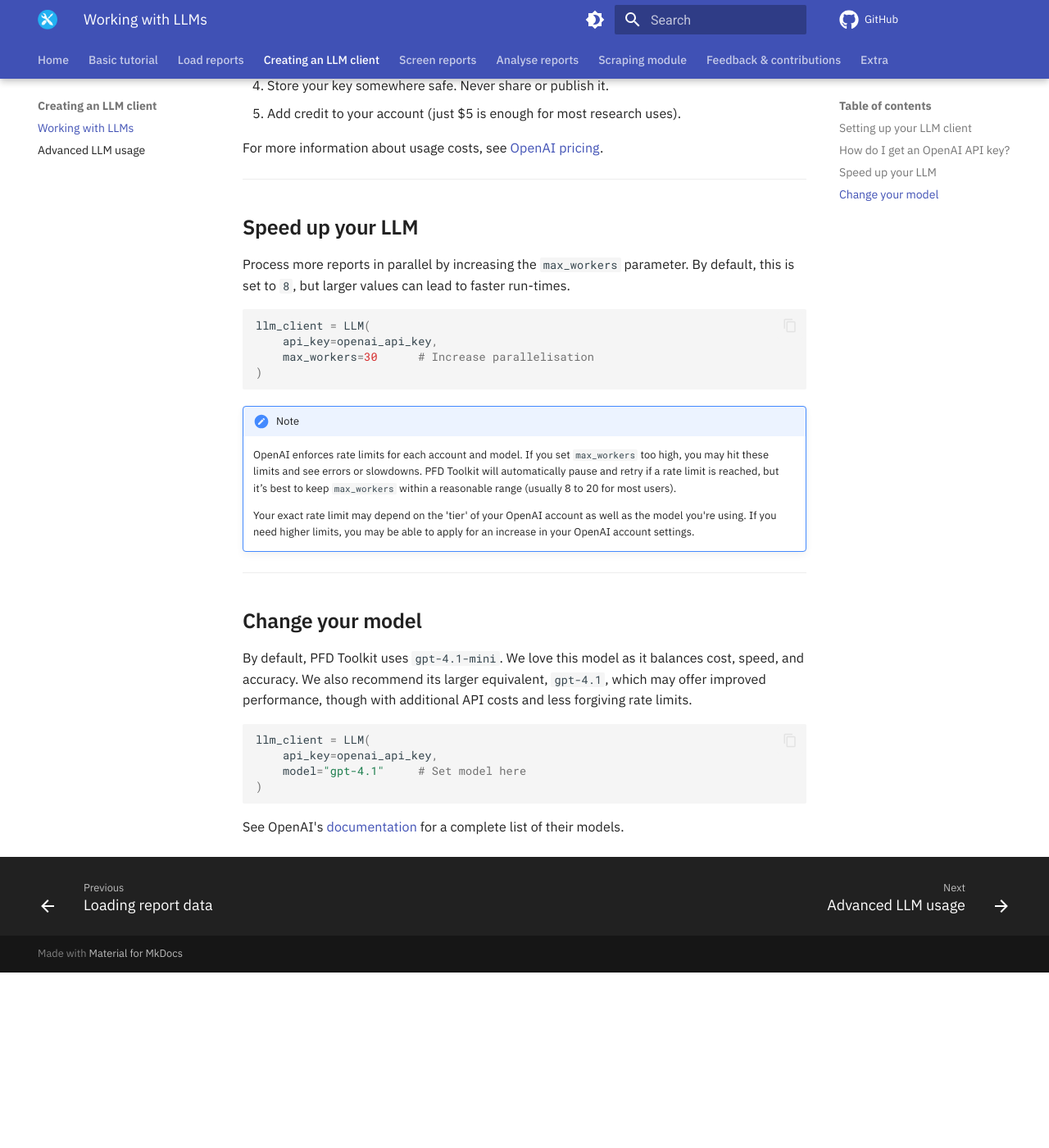
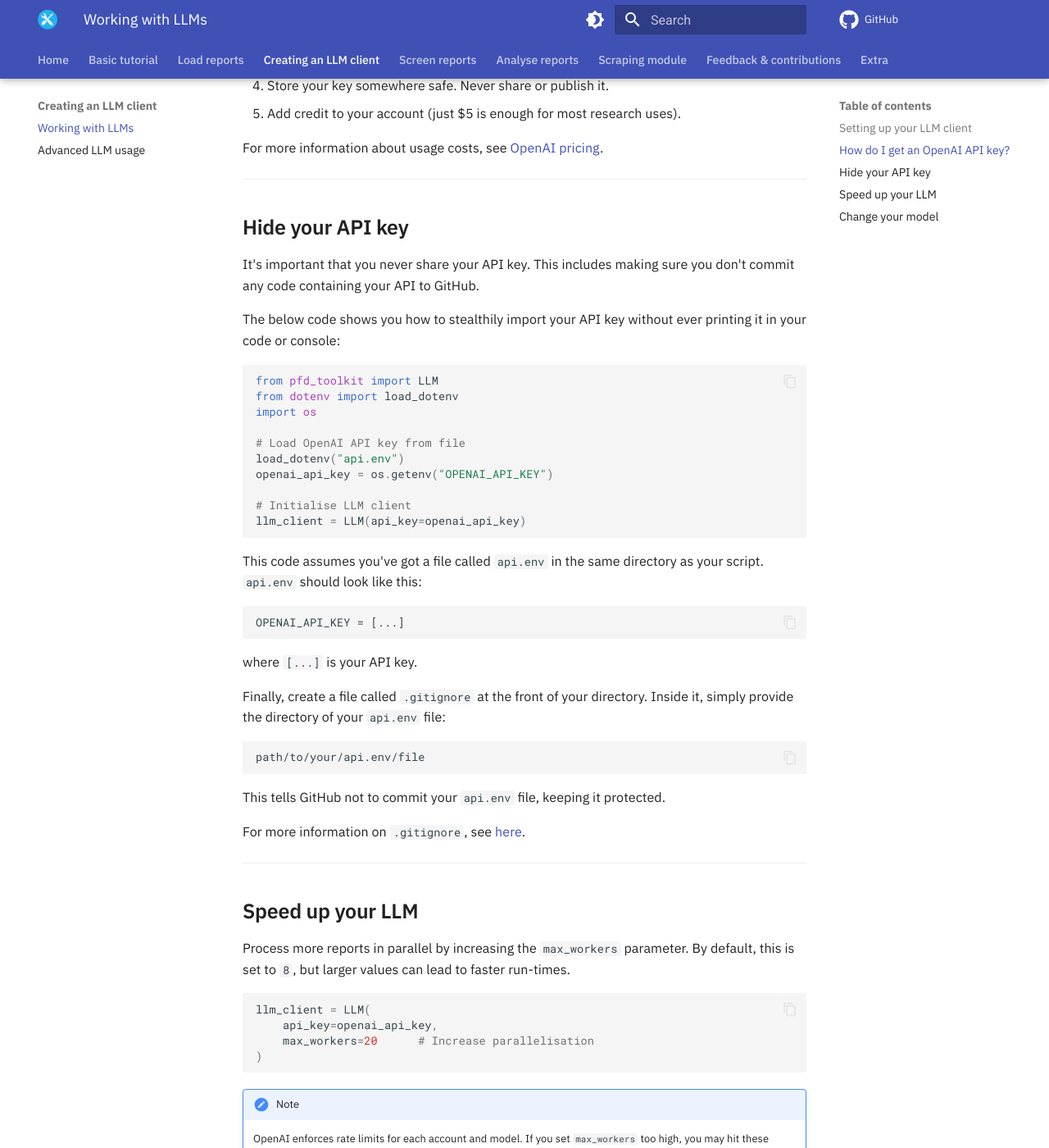
Before and after one commit to Sam-Osian/PFD-toolkit, an MkDocs documentation site: the page built from docs/llm_setup.md, in a window 1280 px wide and 1400 px high, scrolled down 952 px. Shown: the whole window at 82% size. Built offline with MkDocs 1.6.1 and Material for MkDocs 9.7.7, drawn with Linux system fonts in a browser that asks for light colours; comment, search, counter and statistics services are not loaded; before the commit the page ends 2138 px from its top, so only the background shows below that; some of the changed text lies outside the part shown.

````diff
--- a/docs/llm_setup.md
+++ b/docs/llm_setup.md
@@ -1,12 +1,12 @@
 # Creating an LLM Client
 
-PFD Toolkit uses a Large Language Model (LLM) client for advanced features. This page explains how to set up your LLM, what an API key is, and why you might need these features.
+PFD Toolkit uses a Large Language Model (LLM) client for advanced features. This page explains how to set up your LLM, including how to get an API key.
 
 ---
 
 ## Setting up your LLM client
 
-To use AI-powered features, you need to create an LLM client and supply your OpenAI API key ([how to get one below](#how-do-i-get-an-openai-api-key)). You do *not* need an LLM client to simply load report data (using `load_reports`).
+To use AI-powered features, you need to create an LLM client and supply your OpenAI API key ([how to get one below](#how-do-i-get-an-openai-api-key)). You do *not* need an LLM client to simply load report data (i.e. using `load_reports`).
 
 
 *Basic setup:*
@@ -42,6 +42,46 @@ For more information about usage costs, see [OpenAI pricing](https://openai.com/
 
 ---
 
+## Hide your API key
+
+It's important that you never share your API key. This includes making sure you don't commit any code containing your API to GitHub.
+
+The below code shows you how to stealthily import your API key without ever printing it in your code or console:
+
+```python
+from pfd_toolkit import LLM
+from dotenv import load_dotenv
+import os
+
+# Load OpenAI API key from file
+load_dotenv("api.env")
+openai_api_key = os.getenv("OPENAI_API_KEY")
+
+# Initialise LLM client
+llm_client = LLM(api_key=openai_api_key)
+```
+
+This code assumes you've got a file called `api.env` in the same directory as your script. `api.env` should look like this:
+
+```
+OPENAI_API_KEY = [...]
+```
+
+where `[...]` is your API key.
+
+Finally, create a file called `.gitignore` at the front of your directory. Inside it, simply provide the directory of your `api.env` file:
+
+```
+path/to/your/api.env/file
+```
+
+This tells GitHub not to commit your `api.env` file, keeping it protected.
+
+For more information on `.gitignore`, see [here](https://www.w3schools.com/git/git_ignore.asp).
+
+---
+
+
 ## Speed up your LLM
 
 Process more reports in parallel by increasing the `max_workers` parameter. By default, this is set to `8`, but larger values can lead to faster run-times.
@@ -49,7 +89,7 @@ Process more reports in parallel by increasing the `max_workers` parameter. By d
 ```python
 llm_client = LLM(
     api_key=openai_api_key,
-    max_workers=30      # Increase parallelisation
+    max_workers=20      # Increase parallelisation
 )
 ```
 
````
Also changed, not shown: docs/llm_advanced.md (+11 -0 lines), docs/screener/basics.md (+6 -5 lines), docs/screener/index.md (+1 -1 lines), docs/screener/options.md (+18 -10 lines), docs/screener/tips.md (+1 -0 lines), 2 other files.
